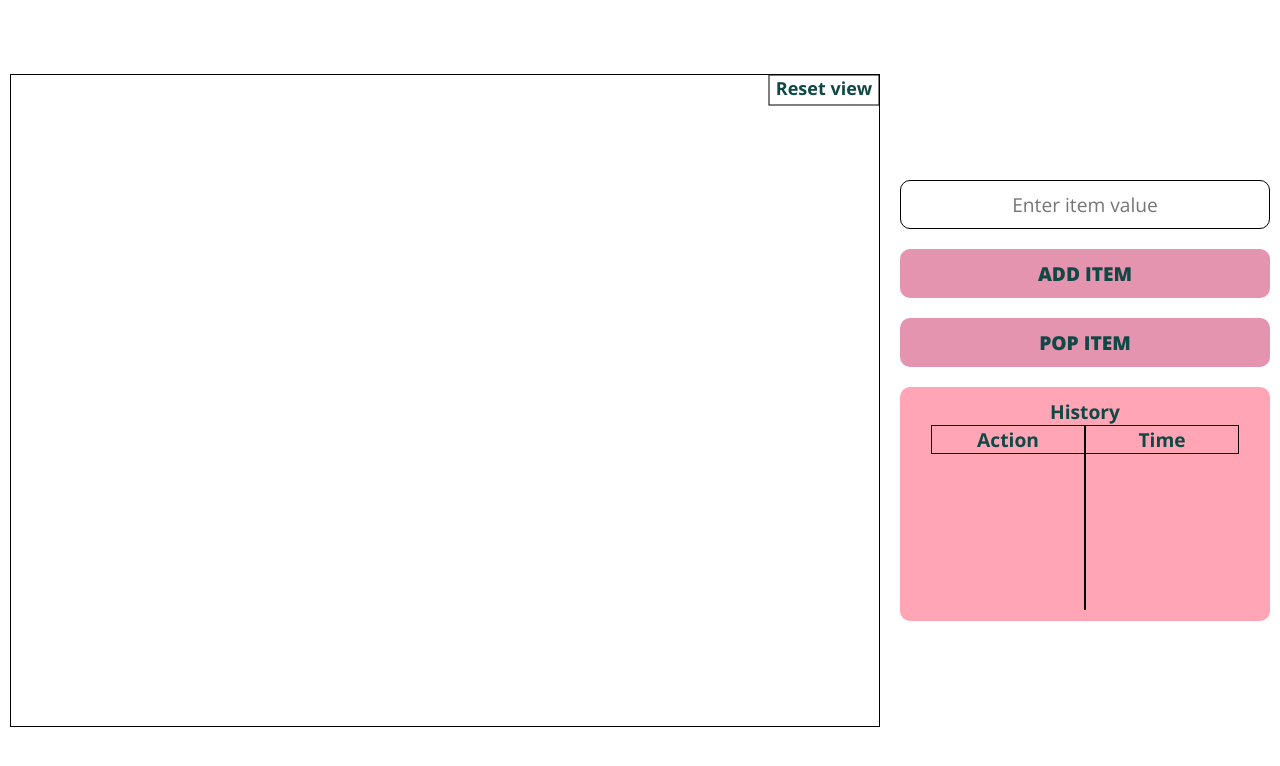
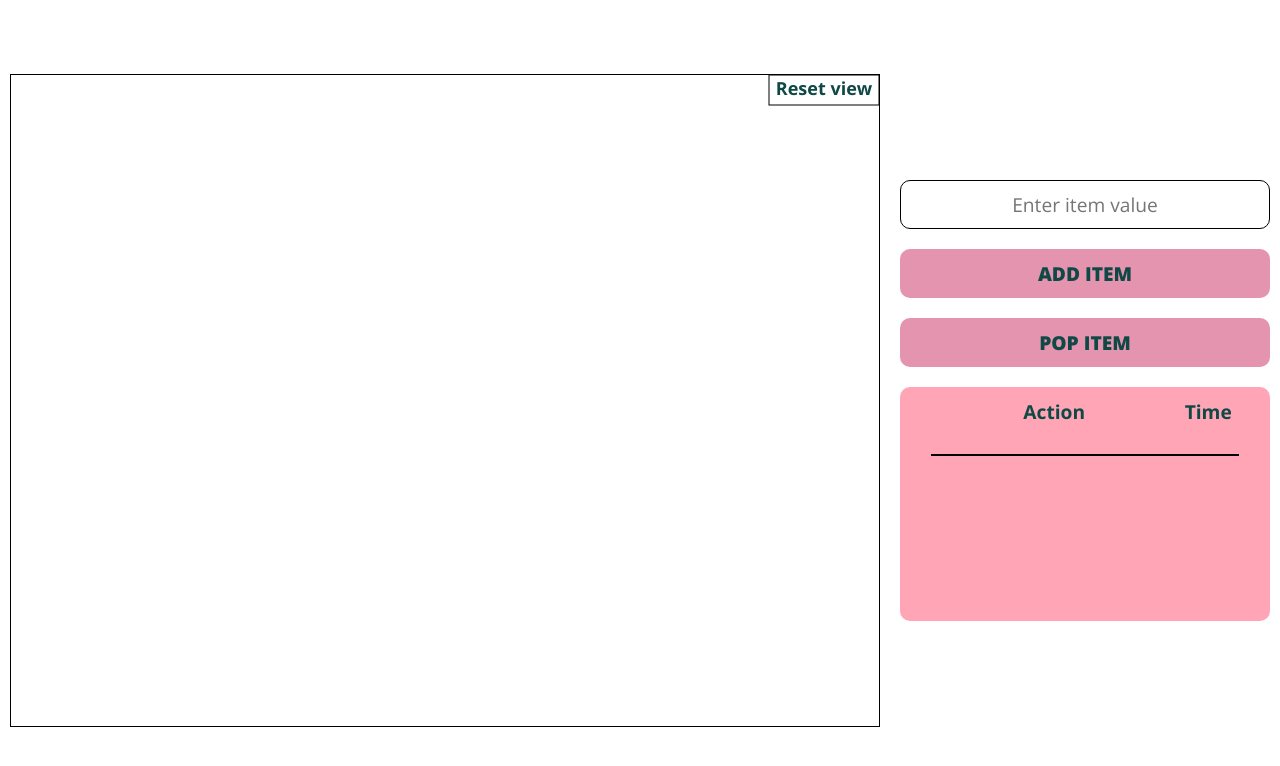
Before and after one commit to an2arch/priority-queue, a website: page index.html in a window 1280 px wide. Drawn offline with Linux system fonts and the light colour scheme.

Commit message:
History update

```diff
--- a/css/index.css
+++ b/css/index.css
@@ -215,7 +215,7 @@
         -ms-flex: 0 0 50%;
             flex: 0 0 50%;
     text-align: center;
-    border: 1px solid black;
+    border-bottom: 2px solid black;
 }
 
 #history-container #overflow {
@@ -230,7 +230,7 @@
         flex-wrap: wrap;
 }
 
-#history-container #overflow #info-container {
+#history-container #overflow .info-container {
     display: -webkit-box;
     display: -ms-flexbox;
     display: flex;
@@ -246,22 +246,22 @@
             flex-direction: row;
     text-align: center;
     font-weight: normal;
+    border-bottom: 1px solid black;
 }
 
 #history-container #overflow::-webkit-scrollbar {
     display: none;
 }
 
-#history-container #info-container #messages {
+#history-container .info-container .messages {
     -webkit-box-flex: 0;
-        -ms-flex: 0 0 50%;
-            flex: 0 0 50%;
-    border-right: 1px solid black;
+        -ms-flex: 0 0 80%;
+            flex: 0 0 80%;
 }
 
-#history-container #info-container #time {
+#history-container .info-container .time {
     -webkit-box-flex: 0;
-        -ms-flex: 0 0 50%;
-            flex: 0 0 50%;
-    border-left: 1px solid black;
+        -ms-flex: 0 0 20%;
+            flex: 0 0 20%;
+    font-size: 14px;
 }
--- a/index.html
+++ b/index.html
@@ -21,16 +21,12 @@
 
                 <div id="history-container">
                     <div id="headers">
-                        <p id="main-header">History</p>
-                        <p class="sub-header">Action</p>
-                        <p class="sub-header">Time</p>
+                        <p class="sub-header" style="flex: 80%">Action</p>
+                        <p class="sub-header" style="flex: 20%">Time</p>
                     </div>
 
                     <div id="overflow">
-                        <div id="info-container">
-                            <div id="messages"></div>
-                            <div id="time"></div>
-                        </div>
+
                     </div>
                 </div>
             </div>
--- a/index.js
+++ b/index.js
@@ -90,9 +90,7 @@ let scale = 1;
 let trace = [];
 const canvas_container = document.getElementById("canvas-container");
 const canvas = document.getElementById("canvas");
-const container = document.getElementById("functions-container");
-const messages = document.getElementById("messages");
-const time = document.getElementById("time");
+const story = document.getElementById("overflow");
 const ctx = canvas.getContext("2d");
 const textBox = document.getElementById("text-box");
 const addButton = document.getElementById("add-button");
@@ -191,9 +189,10 @@ function getCurrentTimeStr() {
     return new Date().toLocaleTimeString();
 }
 function addToHistory(message) {
-    // story.insertAdjacentHTML("afterbegin", message + `\t${getCurrentTimeStr()}<br>`);
-    messages.insertAdjacentHTML("afterbegin", `<p>${message}</p>`);
-    time.insertAdjacentHTML("afterbegin", `<p>${getCurrentTimeStr()}</p>`);
+    story.insertAdjacentHTML("afterbegin", `<div class="info-container">
+        <p class="messages">${message}</p>
+        <p class="time">${getCurrentTimeStr()}</p>
+    </div>`);
 }
 function handleAddItem(textBox) {
     if (!textBox.value) {
```
Also changed, not shown: index.ts (+5 -6 lines).
